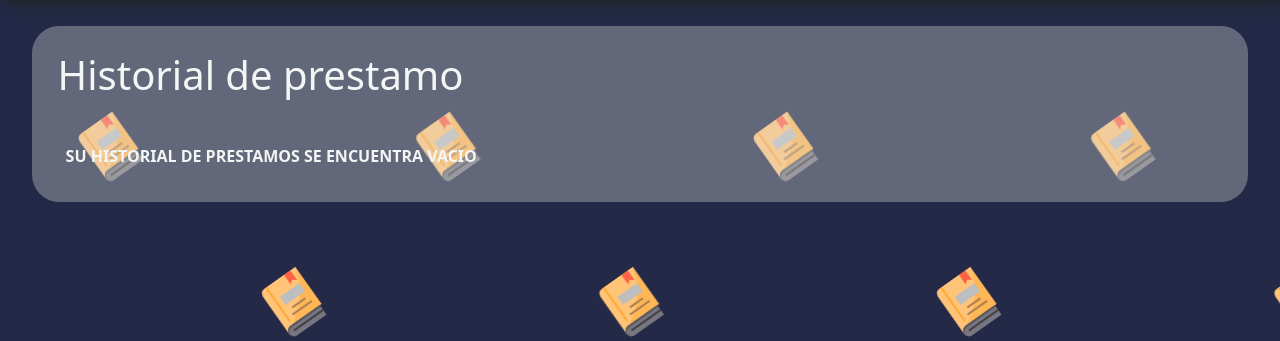
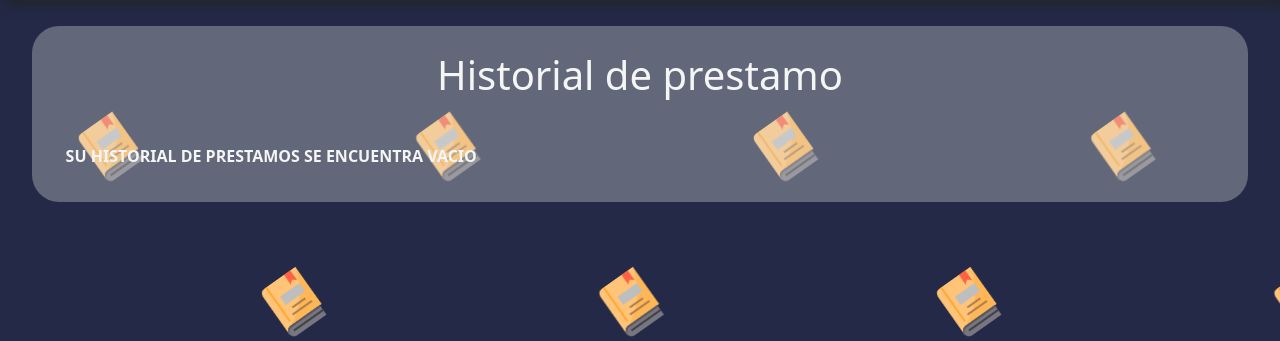
Before and after one commit to Mau5trakt/biblodb, a Flask app: page / in a window 1280 px wide. Shown: the part 82-423 px from the top of the page. Run offline with Flask 2, Linux system fonts and the light colour scheme; a user stored in the database is signed in; data comes from the database, SQL or seed files in the repository; some libraries are stand-ins or nearby versions.

Commit message:
changed the h1 class

```diff
--- a/templates/ulogin.html
+++ b/templates/ulogin.html
@@ -19,7 +19,7 @@
     </div>
 
     <div class="historial">
-        <h1>Historial de prestamo</h1>
+        <h1 class="h1-perfil">Historial de prestamo</h1>
 
         {% if historial | length > 0  %}
         <table class="table table-hover table-responsive">
```
